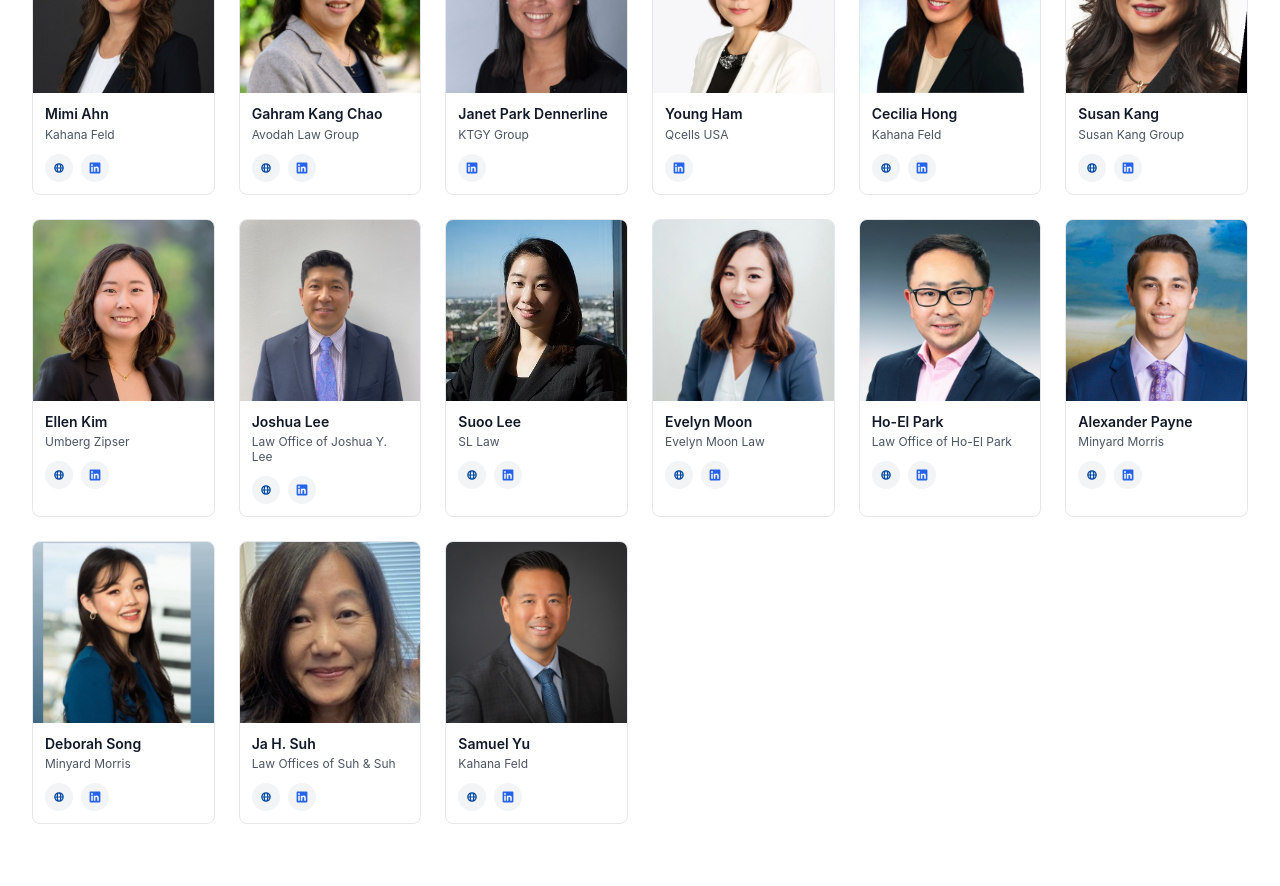
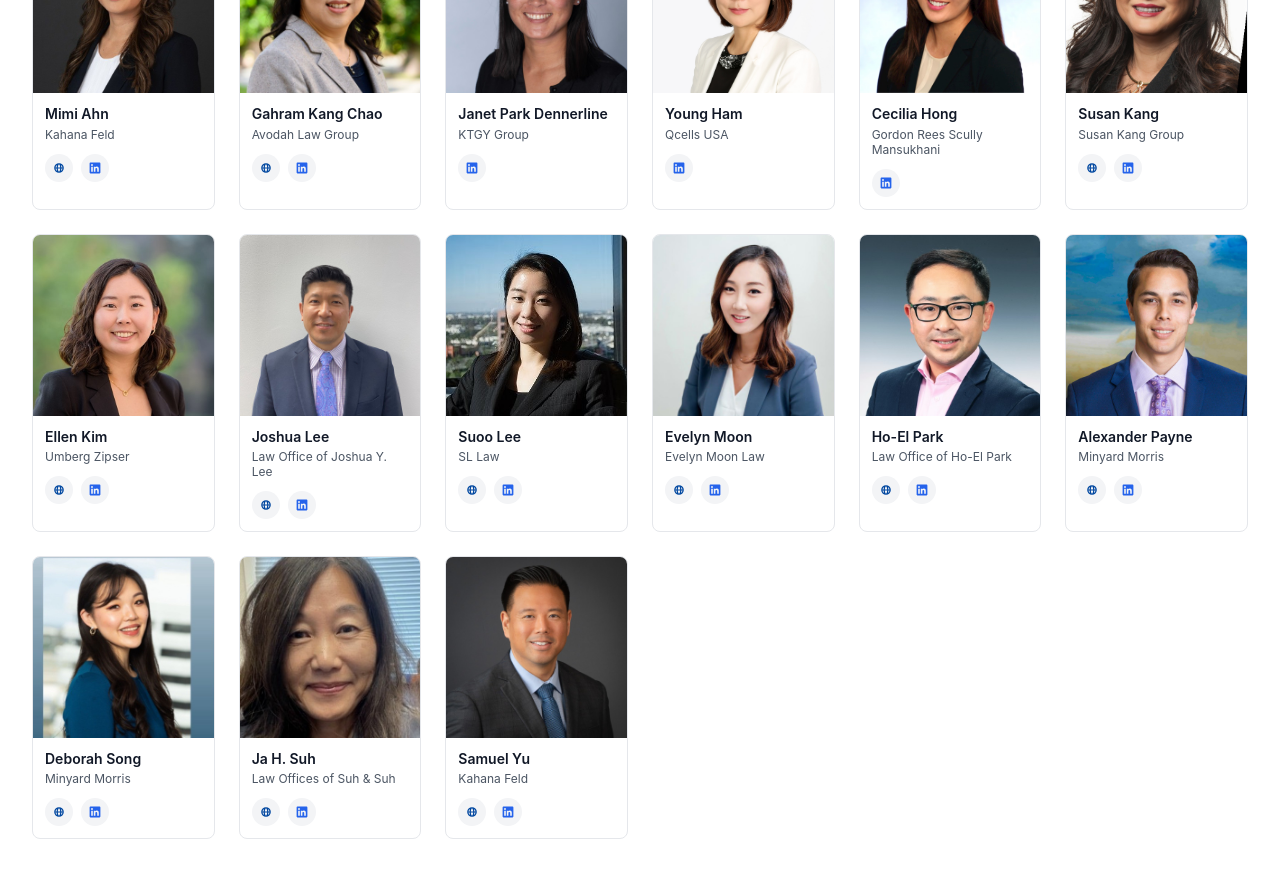
Before and after one commit to quadra2003/ockabaf, a Next.js app: page /board in a window 1280 px wide. Shown: the part 840-1726 px from the top of the page. Built offline with nearby package versions, Linux system fonts and the light colour scheme.

Commit message:
Update board.js

```diff
--- a/pages/board.js
+++ b/pages/board.js
@@ -13,7 +13,7 @@ export default function Board() {
     { name: "Gahram Kang Chao", affiliation: "Avodah Law Group", photo: "Gahram.jpg", website: "https://avodahlawgroup.com/about-us/gahram-kang-chao/", linkedin: "https://www.linkedin.com/in/gahram-kang-chao-1040001/" },
     { name: "Janet Park Dennerline", affiliation: "KTGY Group", photo: "Janet.jpg", website: "", linkedin: "https://www.linkedin.com/in/jdennerline/" },
     { name: "Young Ham", affiliation: "Qcells USA", photo: "Young2.jpg", website: "", linkedin: "https://www.linkedin.com/in/jdyoungham/" },
-    { name: "Cecilia Hong", affiliation: "Kahana Feld", photo: "Cecilia.jpg", website: "https://kahanafeld.com/team-member/cecilia-hong-esq/", linkedin: "https://www.linkedin.com/in/cecilia-hong-bb614830/" },
+    { name: "Cecilia Hong", affiliation: "Gordon Rees Scully Mansukhani", photo: "Cecilia.jpg", website: "", linkedin: "https://www.linkedin.com/in/cecilia-hong-bb614830/" },
     { name: "Susan Kang", affiliation: "Susan Kang Group", photo: "Susan.jpg", website: "https://susankanggroup.com/", linkedin: "https://www.linkedin.com/in/susan-heesoo-%ED%9D%AC%EC%88%98-kang-%EA%B0%95-89829950/" },
     { name: "Ellen Kim", affiliation: "Umberg Zipser", photo: "Ellen.jpg", website: "https://www.umbergzipser.com/profiles/ellen-kim/", linkedin: "https://www.linkedin.com/in/ellen-kim-1ab58859/" },
     { name: "Joshua Lee", affiliation: "Law Office of Joshua Y. Lee", photo: "Joshua.jpg", website: "https://lawandevidence.com/", linkedin: "https://www.linkedin.com/in/joshuaylee/" },
```
